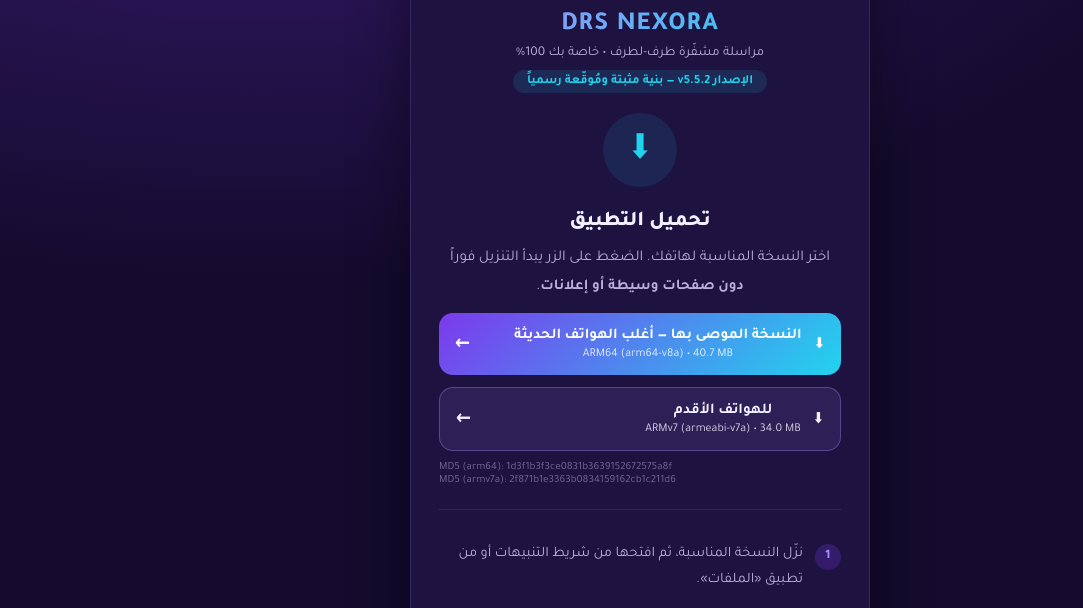
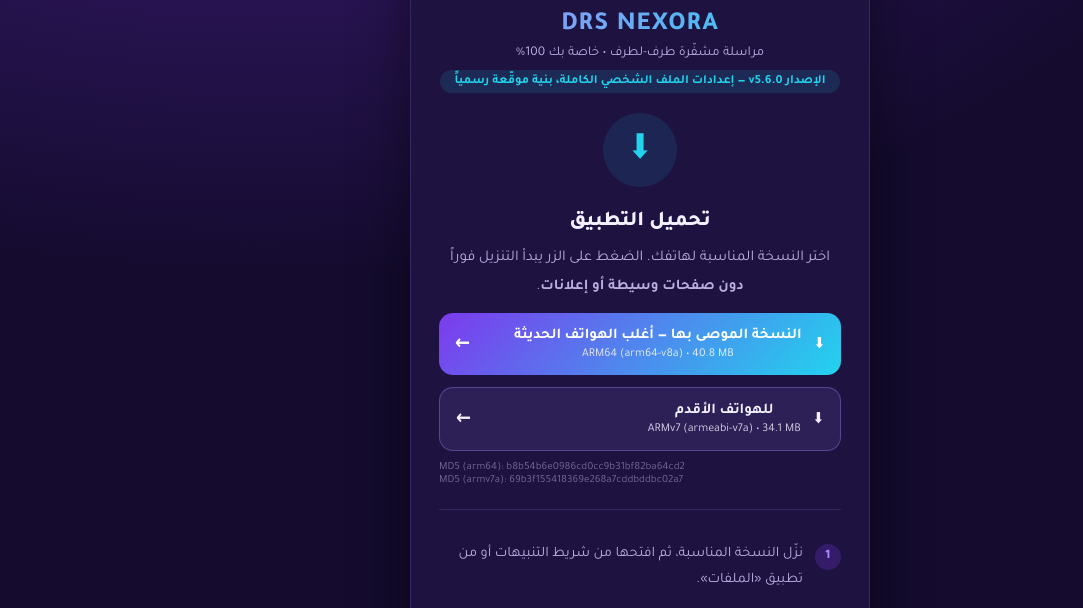
Before and after one commit to CTO-DRS/nexora-verify, a plain HTML site: page download.html in a window 1280 px wide. Shown: the part 149-757 px from the top of the page, without its empty margins (0-1083 px from the left). Drawn offline with Linux system fonts and the light colour scheme.

Commit message:
download: v5.6.0 — profile settings release, new MD5s, no stale links

```diff
--- a/download.html
+++ b/download.html
@@ -34,7 +34,7 @@
   </svg>
   <div class="brand-name">DRS NEXORA</div>
   <div class="brand-tagline">مراسلة مشفّرة طرف-لطرف • خاصة بك 100%</div>
-  <div class="ver-badge">الإصدار v5.5.2 — بنية مثبتة ومُوقّعة رسمياً</div>
+  <div class="ver-badge">الإصدار v5.6.0 — إعدادات الملف الشخصي الكاملة، بنية موقّعة رسمياً</div>
 
   <section id="state-download">
     <div class="icon-badge info">⬇</div>
@@ -44,23 +44,23 @@
       <b>دون صفحات وسيطة أو إعلانات</b>.
     </p>
 
-    <a class="dl-btn dl-primary" href="https://github.com/CTO-DRS/nexora-verify/releases/download/v5.5.2/app-arm64-v8a-release.apk" download>
+    <a class="dl-btn dl-primary" href="https://github.com/CTO-DRS/nexora-verify/releases/download/v5.6.0/app-arm64-v8a-release.apk" download>
       <span>⬇</span>
       <span>النسخة الموصى بها — أغلب الهواتف الحديثة
-        <span class="arch">ARM64 (arm64-v8a) • 40.7 MB</span>
+        <span class="arch">ARM64 (arm64-v8a) • 40.8 MB</span>
       </span>
       <span class="arrow">←</span>
     </a>
 
-    <a class="dl-btn dl-secondary" href="https://github.com/CTO-DRS/nexora-verify/releases/download/v5.5.2/app-armeabi-v7a-release.apk" download>
+    <a class="dl-btn dl-secondary" href="https://github.com/CTO-DRS/nexora-verify/releases/download/v5.6.0/app-armeabi-v7a-release.apk" download>
       <span>⬇</span>
       <span>للهواتف الأقدم
-        <span class="arch">ARMv7 (armeabi-v7a) • 34.0 MB</span>
+        <span class="arch">ARMv7 (armeabi-v7a) • 34.1 MB</span>
       </span>
       <span class="arrow">←</span>
     </a>
 
-    <p class="hash-note">MD5 (arm64): 1d3f1b3f3ce0831b3639152672575a8f<br>MD5 (armv7a): 2f871b1e3363b0834159162cb1c211d6</p>
+    <p class="hash-note">MD5 (arm64): b8b54b6e0986cd0cc9b31bf82ba64cd2<br>MD5 (armv7a): 69b3f155418369e268a7cddbddbc02a7</p>
 
     <div class="divider"></div>
 
```
